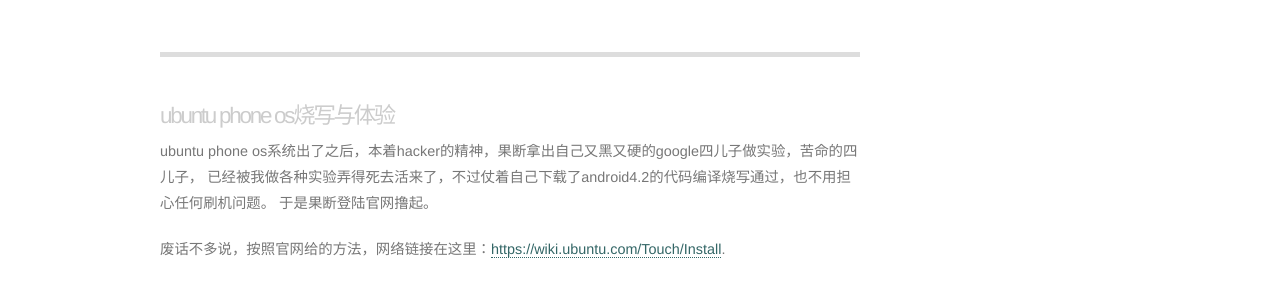
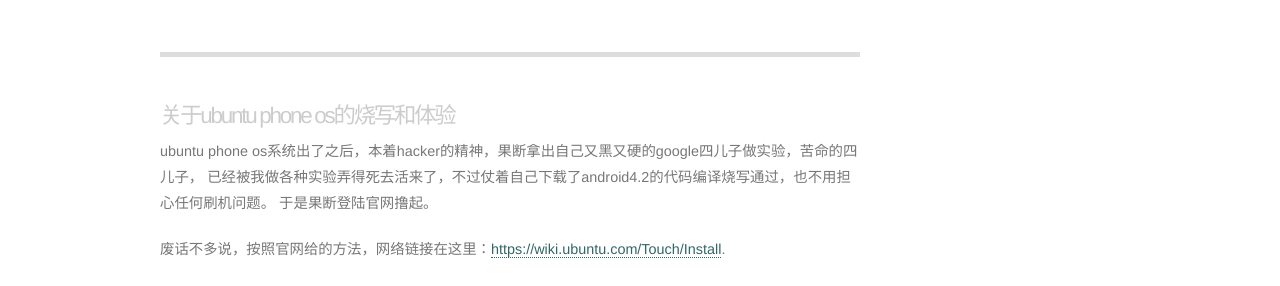
Before and after one commit to kuniasahi/jekyll_demo, a Jekyll site: the page built from _posts/2013-2-26-ubuntu-phone-try.html, in a window 1280 px wide and 900 px high. Shown: the part 281-567 px from the top of the window. Built offline with Jekyll 4.4.1, drawn with Linux system fonts in a browser that asks for light colours; some of the changed text lies outside the part shown.

Commit message:
fix last 2013-2-26-ubuntu-phone-try error

```diff
--- a/_posts/2013-2-26-ubuntu-phone-try.html
+++ b/_posts/2013-2-26-ubuntu-phone-try.html
@@ -3,8 +3,8 @@
 author: yuguoxu
 author_url: http://yuguoxusblog.tk/
 author_email: yokuniasahi@gmail.com
-title: ubuntu phone os烧写与体验
-published_date: 2013-2-26
+title: 关于ubuntu phone os的烧写和体验
+published_date: 2013-2-17
 ---
 
 <p>
```
